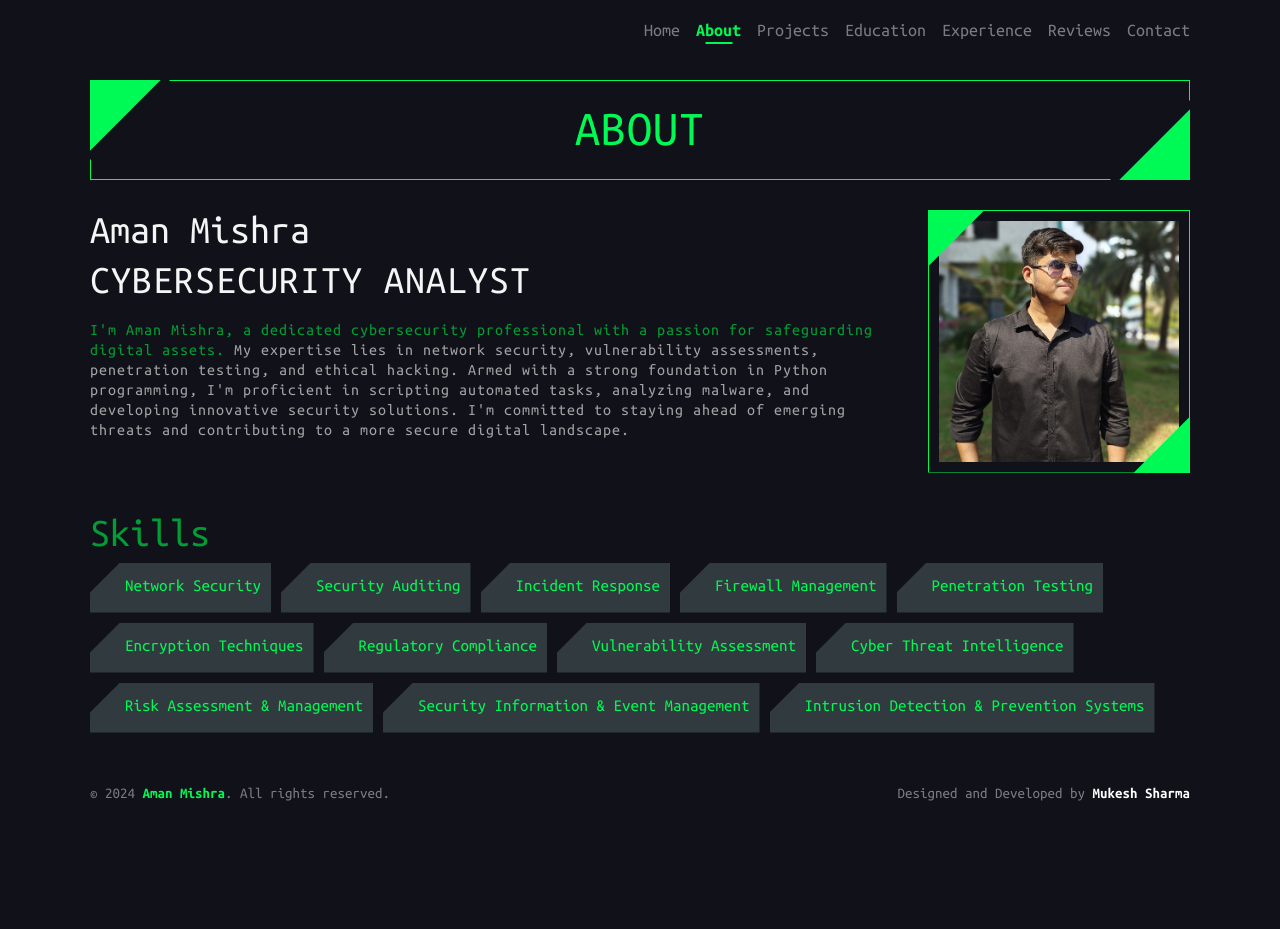
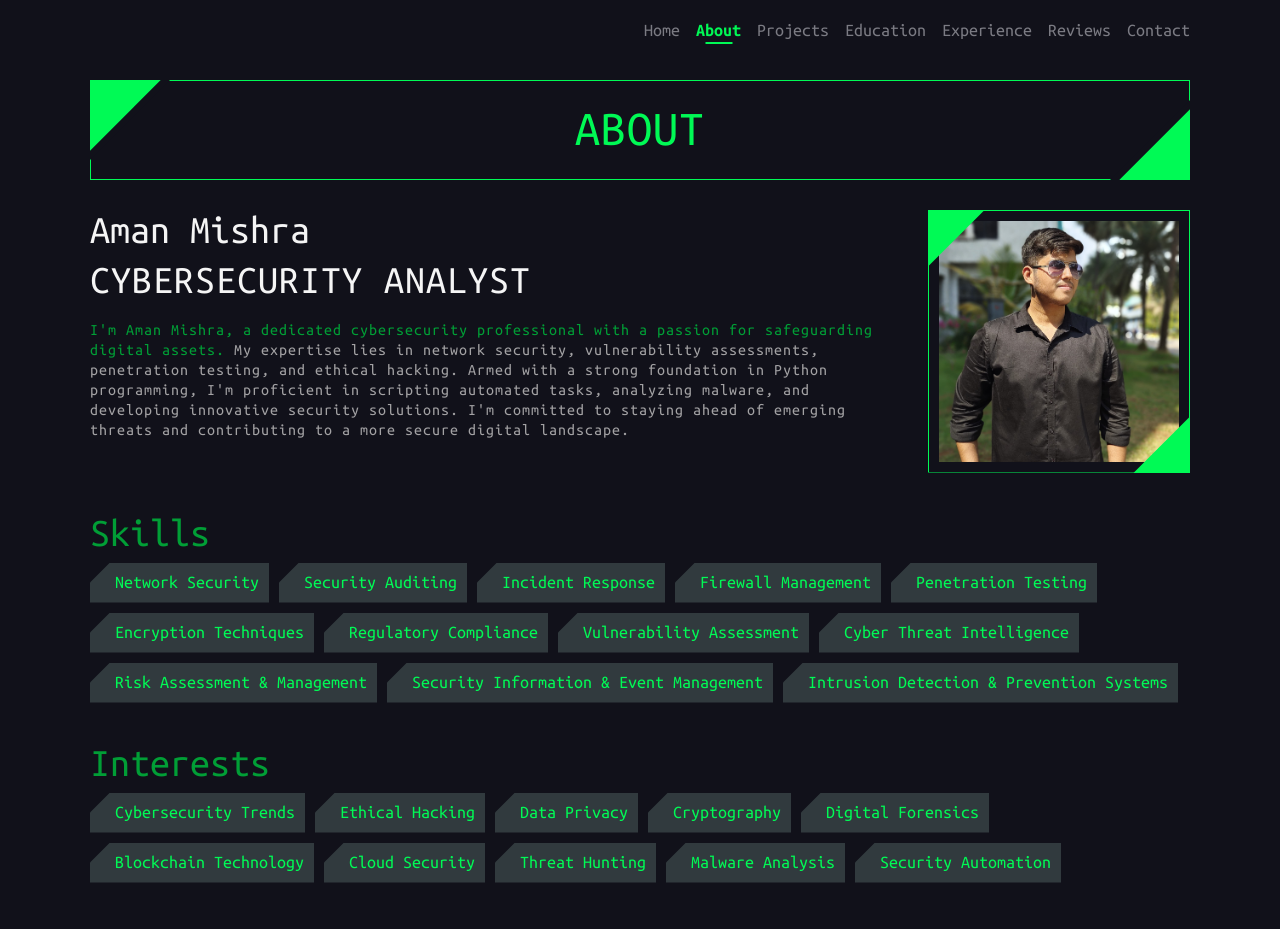
Before and after one commit to Mukesh-Sharma400/aman-mishra, a Next.js app: page /about in a window 1280 px wide. Shown: the top 929 px of the page. Before the commit the page ends 855 px from the top, so only its background shows below. Built offline with nearby package versions, Linux system fonts and the light colour scheme.

Commit message:
interests & languages

```diff
--- a/src/app/(root)/about/page.js
+++ b/src/app/(root)/about/page.js
@@ -22,14 +22,31 @@ export default function About() {
     "Intrusion Detection & Prevention Systems",
   ];
 
+  const interests = [
+    "Cybersecurity Trends",
+    "Ethical Hacking",
+    "Data Privacy",
+    "Cryptography",
+    "Digital Forensics",
+    "Blockchain Technology",
+    "Cloud Security",
+    "Threat Hunting",
+    "Malware Analysis",
+    "Security Automation",
+  ];
+
+  const languages = ["English", "Hindi", "Marathi"];
+
   return (
     <BaseLayout>
       <DisplayWrapper>
         <PageHeading heading="About" />
         <IntroWrapper>
           <DetailsWrapper>
-            <MyName>Aman Mishra</MyName>
-            <MyDesc>Cybersecurity Analyst</MyDesc>
+            <MyName data-aos="fade-right">Aman Mishra</MyName>
+            <MyDesc data-aos="fade-right" data-aos-delay="100">
+              Cybersecurity Analyst
+            </MyDesc>
             <MyStory>
               <span>
                 I'm Aman Mishra, a dedicated cybersecurity professional with a
@@ -44,15 +61,50 @@ export default function About() {
             </MyStory>
           </DetailsWrapper>
           <ImageWrapper>
-            <ProfilePicture src={profilePicture} alt="Aman Mishra" />
+            <ProfilePicture
+              src={profilePicture}
+              alt="Aman Mishra"
+              data-aos="fade-right"
+              data-aos-delay="300"
+            />
           </ImageWrapper>
         </IntroWrapper>
         <SectionHeading>Skills</SectionHeading>
-        <SkillsWrapper>
+        <ItemsWrapper>
           {skills.map((skill, index) => (
-            <Skill key={index}>{skill}</Skill>
+            <Item
+              key={index}
+              data-aos="fade-right"
+              data-aos-delay={`${(index + 1) * 100}`}
+            >
+              {skill}
+            </Item>
           ))}
-        </SkillsWrapper>
+        </ItemsWrapper>
+        <SectionHeading>Interests</SectionHeading>
+        <ItemsWrapper>
+          {interests.map((interest, index) => (
+            <Item
+              key={index}
+              data-aos="fade-right"
+              data-aos-delay={`${(index + 1) * 100}`}
+            >
+              {interest}
+            </Item>
+          ))}
+        </ItemsWrapper>
+        <SectionHeading>Languages</SectionHeading>
+        <ItemsWrapper>
+          {languages.map((language, index) => (
+            <Item
+              key={index}
+              data-aos="fade-right"
+              data-aos-delay={`${(index + 1) * 100}`}
+            >
+              {language}
+            </Item>
+          ))}
+        </ItemsWrapper>
       </DisplayWrapper>
     </BaseLayout>
   );
@@ -61,6 +113,7 @@ export default function About() {
 const DisplayWrapper = styled.div`
   width: 100%;
   margin-top: 80px;
+  margin-bottom: 30px;
 `;
 
 const IntroWrapper = styled.div`
@@ -184,23 +237,24 @@ const SectionHeading = styled.p`
       : theme.globalColors.mediumGreenColor};
 `;
 
-const SkillsWrapper = styled.div`
+const ItemsWrapper = styled.div`
   width: 100%;
   display: flex;
   flex-wrap: wrap;
   gap: 10px;
 `;
 
-const Skill = styled.div`
+const Item = styled.div`
   width: fit-content;
-  height: 50px;
+  height: 40px;
   background: #313a3e;
-  font-size: 17px;
-  padding: 10px 10px 10px 35px;
+  font-size: 18px;
+  line-height: 18px;
+  padding: 10px 10px 10px 25px;
   color: ${({ theme }) =>
     theme.currentTheme === "dark"
       ? theme.globalColors.lightGreenColor
       : theme.globalColors.lightGreenColor};
-  clip-path: polygon(30px 0, 100% 0, 100% 100%, 100% 100%, 0 100%, 0 30px);
+  clip-path: polygon(20px 0, 100% 0, 100% 100%, 100% 100%, 0 100%, 0 20px);
   transition: all 0.5s ease-in-out;
 `;
```
